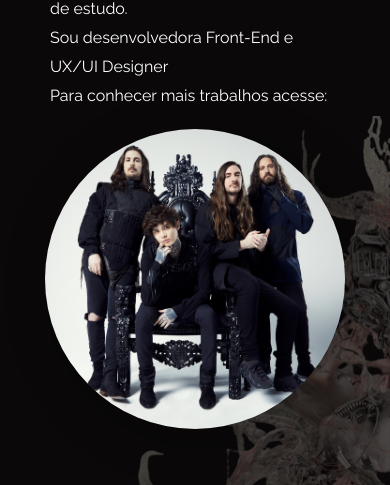
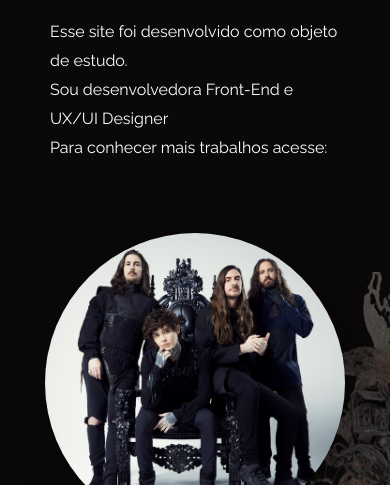
Before and after one commit to AndressaMendess/polyphia-site, a plain HTML site: page contact.html in a window 390 px wide. Shown: the part 404-889 px from the top of the page. Drawn offline with nearby package versions, Linux system fonts and the light colour scheme; a web font is replaced by a local one.

Commit message:
Update index style and contact syler

```diff
--- a/contact-style/style.css
+++ b/contact-style/style.css
@@ -22,7 +22,6 @@ body {
     background-color: var(--preto);
     font-family: var(--corpo);
     color: #fff;
-    overflow-y: hidden;
 }
 
 /* ---------- Starts Header ---------- */
@@ -63,7 +62,7 @@ nav a {
 /* ---------- Starts Section ---------- */
 section {
     max-width: 1200px;
-    height: 100vh;
+    height: 1000px;
     margin: auto;
     padding: 30px 50px;
     display: flex;
```
Also changed, not shown: index-style/style.css (+8 -5 lines).
